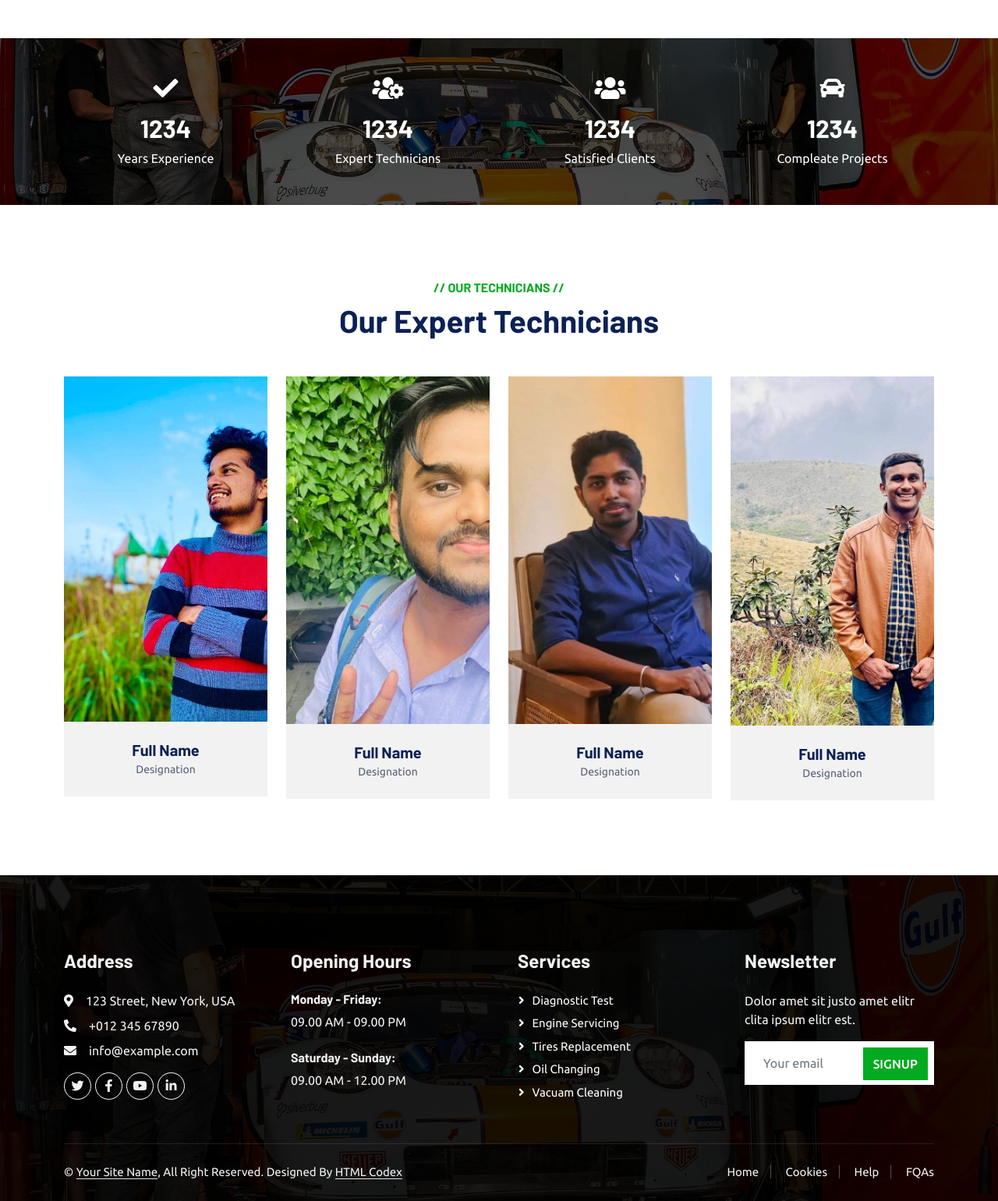
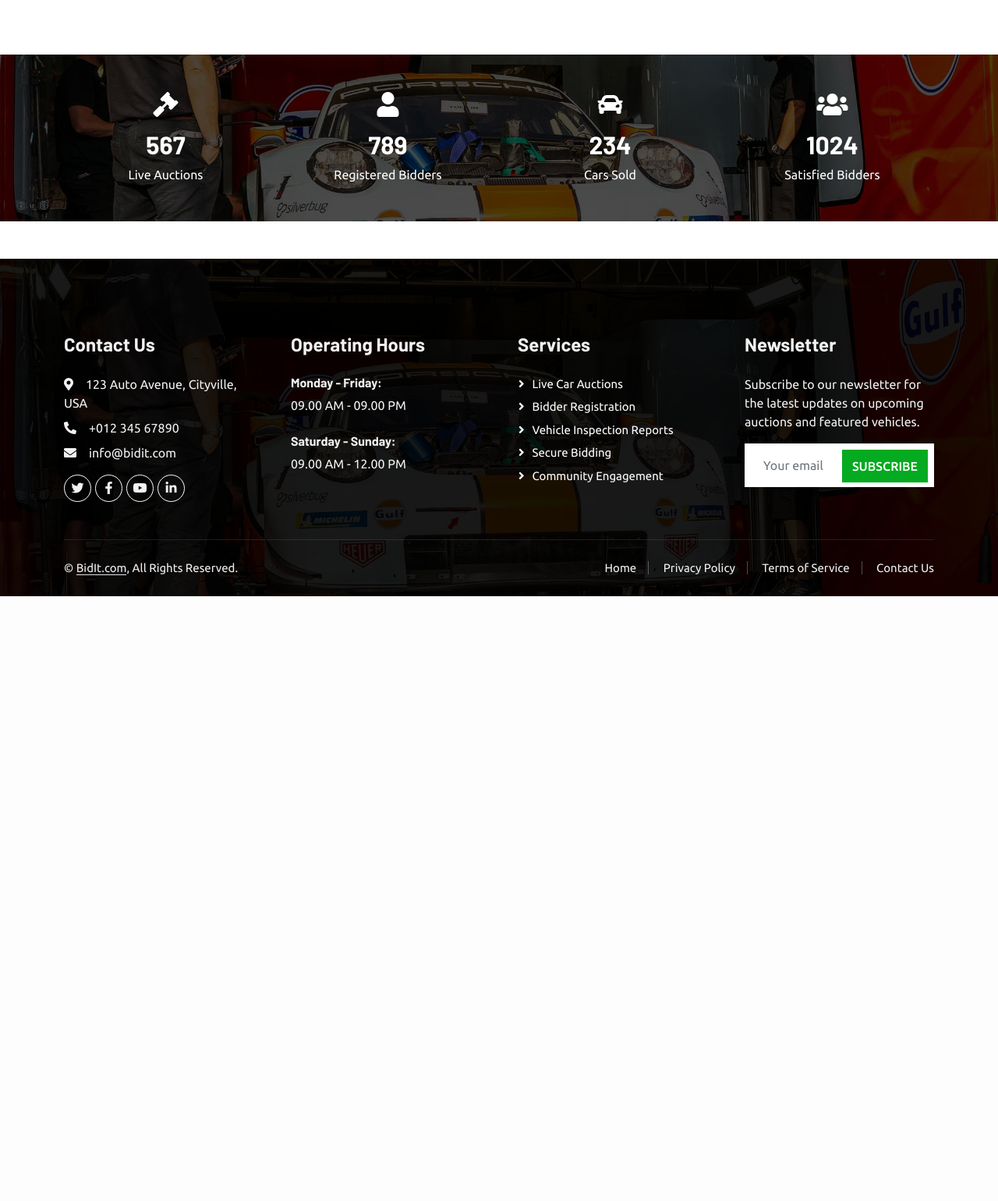
Before and after one commit to Mihiru-Lakshitha/Car-selling-platform, a Django app: page /home/about/ in a window 1280 px wide. Shown: the part 1393-2934 px from the top of the page at 78% size. After the commit the page ends 2158 px from the top, so only its background shows below. Run offline with Django 4.2, Linux system fonts and the light colour scheme; parts of the project's set-up code (start-up, migrations or seed data) failed here and were passed over; some libraries are stand-ins or nearby versions.

Commit message:
Update about.html

```diff
--- a/home/templates/home/about.html
+++ b/home/templates/home/about.html
@@ -121,63 +121,62 @@
     <!-- Page Header End -->
 
 
-    <!-- Service Start -->
+    <!-- Bidding Services Start -->
     <div class="container-xxl py-5">
         <div class="container">
             <div class="row g-4">
                 <div class="col-lg-4 col-md-6 wow fadeInUp" data-wow-delay="0.1s">
                     <div class="d-flex py-5 px-4">
-                        <i class="fa fa-certificate fa-3x text-primary flex-shrink-0"></i>
+                        <i class="fa fa-gavel fa-3x text-primary flex-shrink-0"></i>
                         <div class="ps-4">
-                            <h5 class="mb-3">Quality Servicing</h5>
-                            <p>Diam dolor diam ipsum sit amet diam et eos erat ipsum</p>
-                            <a class="text-secondary border-bottom" href="">Read More</a>
+                            <h5 class="mb-3">Live Bidding</h5>
+                            <p>Participate in real-time auctions for your favorite cars. Experience the thrill of bidding and securing your dream vehicle.</p>
+                            <a class="text-secondary border-bottom" href="#">Learn More</a>
                         </div>
                     </div>
                 </div>
                 <div class="col-lg-4 col-md-6 wow fadeInUp" data-wow-delay="0.3s">
                     <div class="d-flex bg-light py-5 px-4">
-                        <i class="fa fa-users-cog fa-3x text-primary flex-shrink-0"></i>
+                        <i class="fa fa-user-plus fa-3x text-primary flex-shrink-0"></i>
                         <div class="ps-4">
-                            <h5 class="mb-3">Expert Workers</h5>
-                            <p>Diam dolor diam ipsum sit amet diam et eos erat ipsum</p>
-                            <a class="text-secondary border-bottom" href="">Read More</a>
+                            <h5 class="mb-3">Bidder Registration</h5>
+                            <p>Create an account to unlock exclusive bidding features. Join a community of car enthusiasts and start bidding today.</p>
+                            <a class="text-secondary border-bottom" href="#">Register Now</a>
                         </div>
                     </div>
                 </div>
                 <div class="col-lg-4 col-md-6 wow fadeInUp" data-wow-delay="0.5s">
                     <div class="d-flex py-5 px-4">
-                        <i class="fa fa-tools fa-3x text-primary flex-shrink-0"></i>
+                        <i class="fa fa-search-dollar fa-3x text-primary flex-shrink-0"></i>
                         <div class="ps-4">
-                            <h5 class="mb-3">Modern Equipment</h5>
-                            <p>Diam dolor diam ipsum sit amet diam et eos erat ipsum</p>
-                            <a class="text-secondary border-bottom" href="">Read More</a>
+                            <h5 class="mb-3">Vehicle Inspection</h5>
+                            <p>Prioritize transparency by accessing detailed inspection reports. Make informed decisions before placing your bids.</p>
+                            <a class="text-secondary border-bottom" href="#">Learn More</a>
                         </div>
                     </div>
                 </div>
             </div>
         </div>
     </div>
-    <!-- Service End -->
+    <!-- Bidding Services End -->
 
-
-    <!-- About Start -->
+    <!-- Bidding About Start -->
     <div class="container-xxl py-5">
         <div class="container">
             <div class="row g-5">
                 <div class="col-lg-6 pt-4" style="min-height: 400px;">
                     <div class="position-relative h-100 wow fadeIn" data-wow-delay="0.1s">
-                        <img class="position-absolute img-fluid w-100 h-100" src="img/about.jpg" style="object-fit: cover;" alt="">
+                        <img class="position-absolute img-fluid w-100 h-100" src="https://nxautotransport.com/wp-content/uploads/2018/11/best-online-auto-auction-sites.jpg" style="object-fit: cover;" alt="">
                         <div class="position-absolute top-0 end-0 mt-n4 me-n4 py-4 px-5" style="background: rgba(0, 0, 0, .08);">
-                            <h1 class="display-4 text-white mb-0">15 <span class="fs-4">Years</span></h1>
+                            <h1 class="display-4 text-white mb-0">Your <span class="fs-4">Bidding</span></h1>
                             <h4 class="text-white">Experience</h4>
                         </div>
                     </div>
                 </div>
                 <div class="col-lg-6">
-                    <h6 class="text-primary text-uppercase">// About Us //</h6>
-                    <h1 class="mb-4"><span class="text-primary">CarServ</span> Is The Best Place For Your Auto Care</h1>
-                    <p class="mb-4">Tempor erat elitr rebum at clita. Diam dolor diam ipsum sit. Aliqu diam amet diam et eos. Clita erat ipsum et lorem et sit, sed stet lorem sit clita duo justo magna dolore erat amet</p>
+
+                    <h1 class="mb-4"><span class="text-primary">BidIt</span> - Your Ultimate Car Bidding Platform</h1>
+                    <p class="mb-4">Experience the future of car buying with BidIt. We bring you live auctions, transparent processes, and a community of passionate car enthusiasts.</p>
                     <div class="row g-4 mb-3 pb-3">
                         <div class="col-12 wow fadeIn" data-wow-delay="0.1s">
                             <div class="d-flex">
@@ -185,8 +184,8 @@
                                     <span class="fw-bold text-secondary">01</span>
                                 </div>
                                 <div class="ps-3">
-                                    <h6>Professional & Expert</h6>
-                                    <span>Diam dolor diam ipsum sit amet diam et eos</span>
+                                    <h6>Real-Time Auctions</h6>
+                                    <span>Join live auctions and bid on your favorite cars in real-time.</span>
                                 </div>
                             </div>
                         </div>
@@ -196,8 +195,8 @@
                                     <span class="fw-bold text-secondary">02</span>
                                 </div>
                                 <div class="ps-3">
-                                    <h6>Quality Servicing Center</h6>
-                                    <span>Diam dolor diam ipsum sit amet diam et eos</span>
+                                    <h6>Secure Bidding</h6>
+                                    <span>Enjoy a secure and transparent bidding process with BidIt.</span>
                                 </div>
                             </div>
                         </div>
@@ -207,146 +206,67 @@
                                     <span class="fw-bold text-secondary">03</span>
                                 </div>
                                 <div class="ps-3">
-                                    <h6>Awards Winning Workers</h6>
-                                    <span>Diam dolor diam ipsum sit amet diam et eos</span>
+                                    <h6>Community of Enthusiasts</h6>
+                                    <span>Connect with fellow bidders and share your passion for cars.</span>
                                 </div>
                             </div>
                         </div>
                     </div>
-                    <a href="" class="btn btn-primary py-3 px-5">Read More<i class="fa fa-arrow-right ms-3"></i></a>
+                    <a href="#" class="btn btn-primary py-3 px-5">Discover More<i class="fa fa-arrow-right ms-3"></i></a>
                 </div>
             </div>
         </div>
     </div>
-    <!-- About End -->
+    <!-- Bidding About End -->
 
-
-    <!-- Fact Start -->
+    <!-- Bidding Stats Start -->
     <div class="container-fluid fact bg-dark my-5 py-5">
         <div class="container">
             <div class="row g-4">
                 <div class="col-md-6 col-lg-3 text-center wow fadeIn" data-wow-delay="0.1s">
-                    <i class="fa fa-check fa-2x text-white mb-3"></i>
-                    <h2 class="text-white mb-2" data-toggle="counter-up">1234</h2>
-                    <p class="text-white mb-0">Years Experience</p>
+                    <i class="fa fa-gavel fa-2x text-white mb-3"></i>
+                    <h2 class="text-white mb-2" data-toggle="counter-up">567</h2>
+                    <p class="text-white mb-0">Live Auctions</p>
                 </div>
                 <div class="col-md-6 col-lg-3 text-center wow fadeIn" data-wow-delay="0.3s">
-                    <i class="fa fa-users-cog fa-2x text-white mb-3"></i>
-                    <h2 class="text-white mb-2" data-toggle="counter-up">1234</h2>
-                    <p class="text-white mb-0">Expert Technicians</p>
+                    <i class="fa fa-user fa-2x text-white mb-3"></i>
+                    <h2 class="text-white mb-2" data-toggle="counter-up">789</h2>
+                    <p class="text-white mb-0">Registered Bidders</p>
                 </div>
                 <div class="col-md-6 col-lg-3 text-center wow fadeIn" data-wow-delay="0.5s">
-                    <i class="fa fa-users fa-2x text-white mb-3"></i>
-                    <h2 class="text-white mb-2" data-toggle="counter-up">1234</h2>
-                    <p class="text-white mb-0">Satisfied Clients</p>
+                    <i class="fa fa-car fa-2x text-white mb-3"></i>
+                    <h2 class="text-white mb-2" data-toggle="counter-up">234</h2>
+                    <p class="text-white mb-0">Cars Sold</p>
                 </div>
                 <div class="col-md-6 col-lg-3 text-center wow fadeIn" data-wow-delay="0.7s">
-                    <i class="fa fa-car fa-2x text-white mb-3"></i>
-                    <h2 class="text-white mb-2" data-toggle="counter-up">1234</h2>
-                    <p class="text-white mb-0">Compleate Projects</p>
+                    <i class="fa fa-users fa-2x text-white mb-3"></i>
+                    <h2 class="text-white mb-2" data-toggle="counter-up">1024</h2>
+                    <p class="text-white mb-0">Satisfied Bidders</p>
                 </div>
             </div>
         </div>
     </div>
-    <!-- Fact End -->
+    <!-- Bidding Stats End -->
 
 
-    <!-- Team Start -->
-    <div class="container-xxl py-5">
-        <div class="container">
-            <div class="text-center wow fadeInUp" data-wow-delay="0.1s">
-                <h6 class="text-primary text-uppercase">// Our Technicians //</h6>
-                <h1 class="mb-5">Our Expert Technicians</h1>
-            </div>
-            <div class="row g-4">
-                <div class="col-lg-3 col-md-6 wow fadeInUp" data-wow-delay="0.1s">
-                    <div class="team-item">
-                        <div class="position-relative overflow-hidden">
-                            <img class="img-fluid" src="img/team-1.jpg" alt="">
-                            <div class="team-overlay position-absolute start-0 top-0 w-100 h-100">
-                                <a class="btn btn-square mx-1" href=""><i class="fab fa-facebook-f"></i></a>
-                                <a class="btn btn-square mx-1" href=""><i class="fab fa-twitter"></i></a>
-                                <a class="btn btn-square mx-1" href=""><i class="fab fa-instagram"></i></a>
-                            </div>
-                        </div>
-                        <div class="bg-light text-center p-4">
-                            <h5 class="fw-bold mb-0">Full Name</h5>
-                            <small>Designation</small>
-                        </div>
-                    </div>
-                </div>
-                <div class="col-lg-3 col-md-6 wow fadeInUp" data-wow-delay="0.3s">
-                    <div class="team-item">
-                        <div class="position-relative overflow-hidden">
-                            <img class="img-fluid" src="img/team-2.jpg" alt="">
-                            <div class="team-overlay position-absolute start-0 top-0 w-100 h-100">
-                                <a class="btn btn-square mx-1" href=""><i class="fab fa-facebook-f"></i></a>
-                                <a class="btn btn-square mx-1" href=""><i class="fab fa-twitter"></i></a>
-                                <a class="btn btn-square mx-1" href=""><i class="fab fa-instagram"></i></a>
-                            </div>
-                        </div>
-                        <div class="bg-light text-center p-4">
-                            <h5 class="fw-bold mb-0">Full Name</h5>
-                            <small>Designation</small>
-                        </div>
-                    </div>
-                </div>
-                <div class="col-lg-3 col-md-6 wow fadeInUp" data-wow-delay="0.5s">
-                    <div class="team-item">
-                        <div class="position-relative overflow-hidden">
-                            <img class="img-fluid" src="img/team-3.jpg" alt="">
-                            <div class="team-overlay position-absolute start-0 top-0 w-100 h-100">
-                                <a class="btn btn-square mx-1" href=""><i class="fab fa-facebook-f"></i></a>
-                                <a class="btn btn-square mx-1" href=""><i class="fab fa-twitter"></i></a>
-                                <a class="btn btn-square mx-1" href=""><i class="fab fa-instagram"></i></a>
-                            </div>
-                        </div>
-                        <div class="bg-light text-center p-4">
-                            <h5 class="fw-bold mb-0">Full Name</h5>
-                            <small>Designation</small>
-                        </div>
-                    </div>
-                </div>
-                <div class="col-lg-3 col-md-6 wow fadeInUp" data-wow-delay="0.7s">
-                    <div class="team-item">
-                        <div class="position-relative overflow-hidden">
-                            <img class="img-fluid" src="img/team-4.jpg" alt="">
-                            <div class="team-overlay position-absolute start-0 top-0 w-100 h-100">
-                                <a class="btn btn-square mx-1" href=""><i class="fab fa-facebook-f"></i></a>
-                                <a class="btn btn-square mx-1" href=""><i class="fab fa-twitter"></i></a>
-                                <a class="btn btn-square mx-1" href=""><i class="fab fa-instagram"></i></a>
-                            </div>
-                        </div>
-                        <div class="bg-light text-center p-4">
-                            <h5 class="fw-bold mb-0">Full Name</h5>
-                            <small>Designation</small>
-                        </div>
-                    </div>
-                </div>
-            </div>
-        </div>
-    </div>
-    <!-- Team End -->
-
-
-    <!-- Footer Start -->
+    <!-- Bidding Footer Start -->
     <div class="container-fluid bg-dark text-light footer pt-5 mt-5 wow fadeIn" data-wow-delay="0.1s">
         <div class="container py-5">
             <div class="row g-5">
                 <div class="col-lg-3 col-md-6">
-                    <h4 class="text-light mb-4">Address</h4>
-                    <p class="mb-2"><i class="fa fa-map-marker-alt me-3"></i>123 Street, New York, USA</p>
+                    <h4 class="text-light mb-4">Contact Us</h4>
+                    <p class="mb-2"><i class="fa fa-map-marker-alt me-3"></i>123 Auto Avenue, Cityville, USA</p>
                     <p class="mb-2"><i class="fa fa-phone-alt me-3"></i>+012 345 67890</p>
-                    <p class="mb-2"><i class="fa fa-envelope me-3"></i>info@example.com</p>
+                    <p class="mb-2"><i class="fa fa-envelope me-3"></i>info@bidit.com</p>
                     <div class="d-flex pt-2">
-                        <a class="btn btn-outline-light btn-social" href=""><i class="fab fa-twitter"></i></a>
-                        <a class="btn btn-outline-light btn-social" href=""><i class="fab fa-facebook-f"></i></a>
-                        <a class="btn btn-outline-light btn-social" href=""><i class="fab fa-youtube"></i></a>
-                        <a class="btn btn-outline-light btn-social" href=""><i class="fab fa-linkedin-in"></i></a>
+                        <a class="btn btn-outline-light btn-social" href="#"><i class="fab fa-twitter"></i></a>
+                        <a class="btn btn-outline-light btn-social" href="#"><i class="fab fa-facebook-f"></i></a>
+                        <a class="btn btn-outline-light btn-social" href="#"><i class="fab fa-youtube"></i></a>
+                        <a class="btn btn-outline-light btn-social" href="#"><i class="fab fa-linkedin-in"></i></a>
                     </div>
                 </div>
                 <div class="col-lg-3 col-md-6">
-                    <h4 class="text-light mb-4">Opening Hours</h4>
+                    <h4 class="text-light mb-4">Operating Hours</h4>
                     <h6 class="text-light">Monday - Friday:</h6>
                     <p class="mb-4">09.00 AM - 09.00 PM</p>
                     <h6 class="text-light">Saturday - Sunday:</h6>
@@ -354,18 +274,18 @@
                 </div>
                 <div class="col-lg-3 col-md-6">
                     <h4 class="text-light mb-4">Services</h4>
-                    <a class="btn btn-link" href="">Diagnostic Test</a>
-                    <a class="btn btn-link" href="">Engine Servicing</a>
-                    <a class="btn btn-link" href="">Tires Replacement</a>
-                    <a class="btn btn-link" href="">Oil Changing</a>
-                    <a class="btn btn-link" href="">Vacuam Cleaning</a>
+                    <a class="btn btn-link" href="#">Live Car Auctions</a>
+                    <a class="btn btn-link" href="#">Bidder Registration</a>
+                    <a class="btn btn-link" href="#">Vehicle Inspection Reports</a>
+                    <a class="btn btn-link" href="#">Secure Bidding</a>
+                    <a class="btn btn-link" href="#">Community Engagement</a>
                 </div>
                 <div class="col-lg-3 col-md-6">
                     <h4 class="text-light mb-4">Newsletter</h4>
-                    <p>Dolor amet sit justo amet elitr clita ipsum elitr est.</p>
+                    <p>Subscribe to our newsletter for the latest updates on upcoming auctions and featured vehicles.</p>
                     <div class="position-relative mx-auto" style="max-width: 400px;">
                         <input class="form-control border-0 w-100 py-3 ps-4 pe-5" type="text" placeholder="Your email">
-                        <button type="button" class="btn btn-primary py-2 position-absolute top-0 end-0 mt-2 me-2">SignUp</button>
+                        <button type="button" class="btn btn-primary py-2 position-absolute top-0 end-0 mt-2 me-2">Subscribe</button>
                     </div>
                 </div>
             </div>
@@ -374,24 +294,22 @@
             <div class="copyright">
                 <div class="row">
                     <div class="col-md-6 text-center text-md-start mb-3 mb-md-0">
-                        &copy; <a class="border-bottom" href="#">Your Site Name</a>, All Right Reserved.
-
-                        <!--/*** This template is free as long as you keep the footer author’s credit link/attribution link/backlink. If you'd like to use the template without the footer author’s credit link/attribution link/backlink, you can purchase the Credit Removal License from "https://htmlcodex.com/credit-removal". Thank you for your support. ***/-->
-                        Designed By <a class="border-bottom" href="https://htmlcodex.com">HTML Codex</a>
+                        &copy; <a class="border-bottom" href="#">BidIt.com</a>, All Rights Reserved.
                     </div>
                     <div class="col-md-6 text-center text-md-end">
                         <div class="footer-menu">
-                            <a href="">Home</a>
-                            <a href="">Cookies</a>
-                            <a href="">Help</a>
-                            <a href="">FQAs</a>
+                            <a href="#">Home</a>
+                            <a href="#">Privacy Policy</a>
+                            <a href="#">Terms of Service</a>
+                            <a href="#">Contact Us</a>
                         </div>
                     </div>
                 </div>
             </div>
         </div>
     </div>
-    <!-- Footer End -->
+    <!-- Bidding Footer End -->
+
 
 
     <!-- Back to Top -->
```
